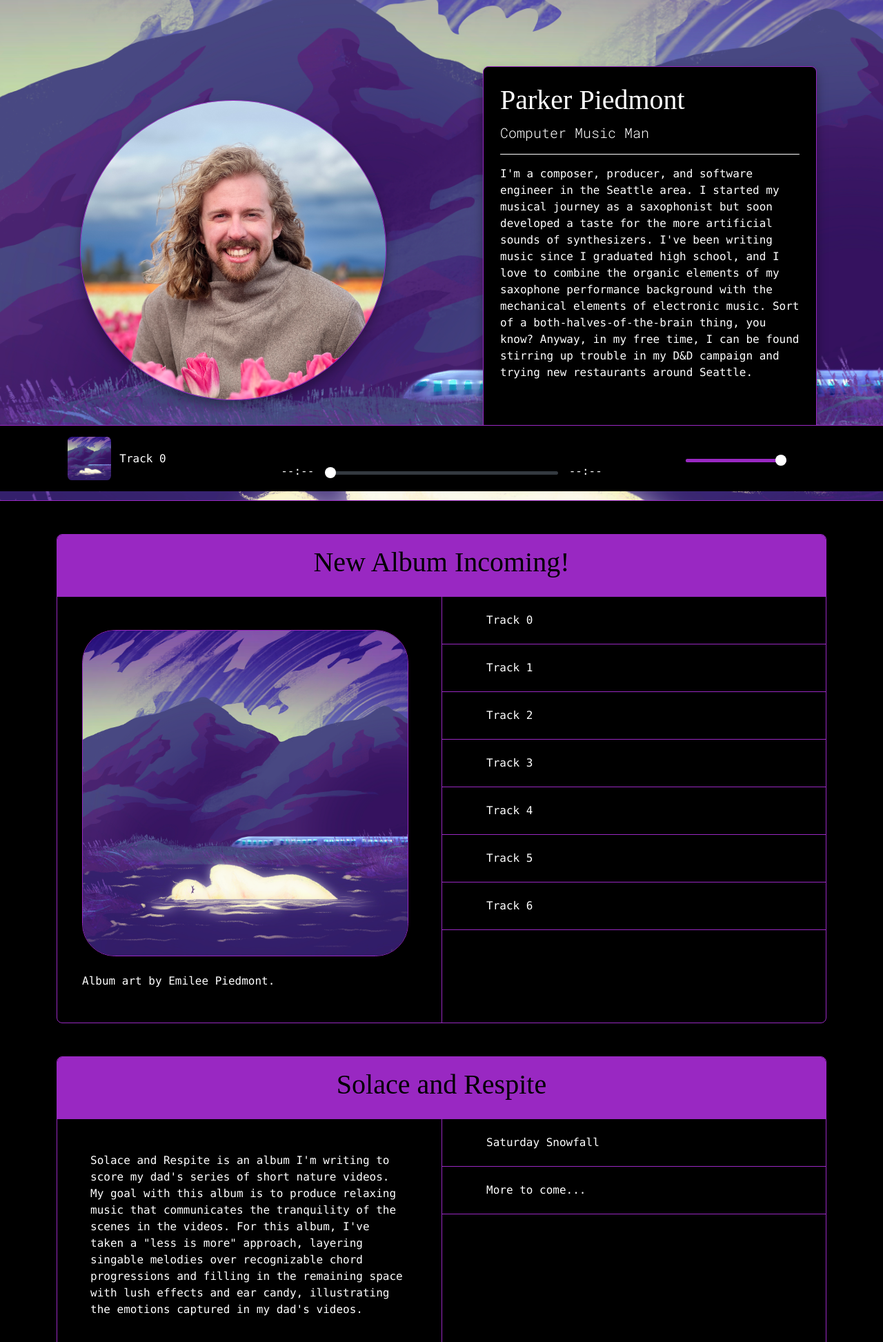
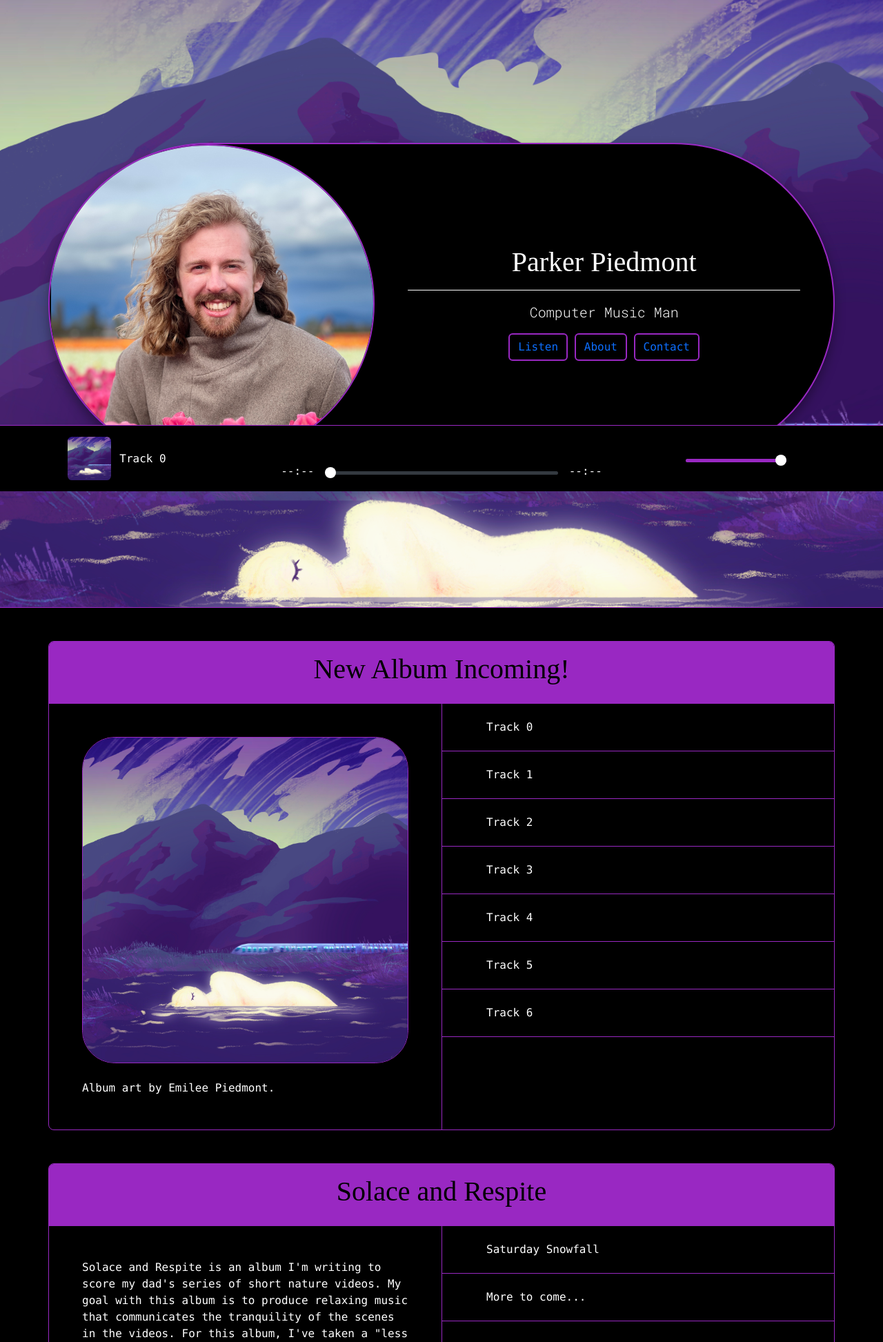
Before and after one commit to pjpiedmont/music-portfolio, a PHP site: page / in a window 1280 px wide. Shown: the part 88-2033 px from the top of the page at 69% size. Run offline with PHP 8.4, Linux system fonts and the light colour scheme; some web fonts are replaced.

Commit message:
Created pill-shaped hero

```diff
--- a/css/styles.css
+++ b/css/styles.css
@@ -125,6 +125,10 @@ textarea:focus {
 	border-radius: 0.5rem;
 }
 
+#hero > .row {
+	min-height: 55rem;
+}
+
 @media (min-width: 992px) {
 	.border-lg-start {
 		border-left: 1px solid var(--accent-bg-color);
--- a/index.html
+++ b/index.html
@@ -31,53 +31,54 @@
 	<main class="pt-lg-0 pb-lg-5 px-lg-0 p-4">
 
 		<section id="hero" class="container-fluid mb-5 p-0 overflow-hidden">
-			<div class="row p-4 p-md-5 text-body-emphasis"
+			<div class="row p-4 p-md-5 align-items-center"
 				style="background-image: url('assets/images/unnamed_album.png'); background-size: cover; background-position: center;">
 
-				<div class="col-lg-6 p-0">
-					<div class="container p-0" style="height: 100%">
-						<div class="row p-5 align-items-center" style="height: 100%">
-							<div class="col-lg-10 offset-lg-1 p-0">
-								<div class="container p-0 border rounded-circle overflow-hidden"
-									style="box-shadow: 0 0.5rem 1rem rgba(0, 0, 0, 0.35); max-height: 35rem; max-width: 35rem;">
+				<div class="col-lg-12">
+					<div
+						class="container p-0 rounded-pill border border-2 bg-main overflow-hidden"
+						style="box-shadow: 0 0.5rem 1rem rgba(0, 0, 0, 0.35);">
+						<div class="row p-0">
+							<div class="col-lg-5 pe-0 rounded-circle border overflow-hidden">
 								<img src="assets/images/tulips.jpeg"
-										alt="Portrait of Parker Piedmont">
+									alt="Portrait of Parker Piedmont"
+									style="width: 100%; height: 100%; object-fit: cover;">
 							</div>
-							</div> <!-- col -->
-						</div> <!-- row -->
-					</div> <!-- container -->
-				</div> <!-- col -->
-
-				<div class="col-lg-6">
+							<div class="col-lg-7 ps-0">
 								<div class="container" style="height: 100%">
-						<div class="row p-lg-5 align-items-center" style="height: 100%">
-							<div
-								class="col-12 color-main text-center text-lg-start p-4 rounded-3 bg-main border"
-								style="box-shadow: 0 0.5rem 1rem rgba(0, 0, 0, 0.35)">
+									<div class="row align-items-center" style="height: 100%">
+										<div class="col-12 color-main text-center p-5">
 											<h1>Parker Piedmont</h1>
+											<hr>
 											<p class="lead">Computer Music Man</p>
-								<hr>
-								<p>I'm a composer, producer, and software engineer in the
-									Seattle area. I started my musical journey as a saxophonist
-									but soon developed a taste for the more artificial sounds of
-									synthesizers. I've been writing music since I graduated high
+											<!-- <p>I'm a composer, producer, and software engineer in the
+												Seattle area. I started my musical journey as a
+												saxophonist
+												but soon developed a taste for the more artificial
+												sounds of
+												synthesizers. I've been writing music since I graduated
+												high
 												school, and I love to combine the organic elements of my
 												saxophone performance background with the mechanical
 												elements of electronic music. Sort of a
-									both-halves-of-the-brain thing, you know? Anyway, in my free
-									time, I can be found stirring up trouble in my D&D campaign
-									and trying new restaurants around Seattle.</p>
-								<p class="mb-lg-0">
-									<a href="mailto:parker@parkerpiedmont.com" target="_blank"
-										class="p-2 rounded-2"><i class="bi-envelope-fill"></i></a>
+												both-halves-of-the-brain thing, you know? Anyway, in my
+												free
+												time, I can be found stirring up trouble in my D&D
+												campaign
+												and trying new restaurants around Seattle.</p> -->
+											<!-- <p class="mb-lg-0">
+												<a href="mailto:parker@parkerpiedmont.com"
+													target="_blank" class="p-2 rounded-2"><i
+														class="bi-envelope-fill"></i></a>
 												<a href="https://www.linkedin.com/in/parkerpiedmont/"
 													target="_blank" class="p-2 rounded-2"><i
 														class="bi-linkedin"></i></a>
 												<a href="https://discordapp.com/users/232967632897179648"
 													target="_blank" class="p-2 rounded-2"><i
 														class="bi-discord"></i></a>
-									<a href="https://instagram.com/pjpiedmont" target="_blank"
-										class="p-2 rounded-2"><i class="bi-instagram"></i></a>
+												<a href="https://instagram.com/pjpiedmont"
+													target="_blank" class="p-2 rounded-2"><i
+														class="bi-instagram"></i></a> -->
 											<!-- <p class="lead my-3">Multiple lines of text that form the lede,
 															informing
 															new readers quickly and efficiently about what’s most interesting
@@ -86,20 +87,26 @@
 														<p class="lead mb-0"><a href="#"
 																class="text-body-emphasis fw-bold">Continue
 																reading...</a></p> -->
-								</p>
+											<!-- </p> -->
+											<a class="btn btn-outline-primary border">Listen</a>
+											<a class="btn btn-outline-primary border">About</a>
+											<a class="btn btn-outline-primary border">Contact</a>
 										</div>
 									</div>
 								</div>
-				</div> <!-- col -->
+							</div>
+						</div>
+					</div>
+				</div>
 
 			</div> <!-- row -->
 		</section> <!-- hero -->
 
 		<!-- Compositions -->
-		<section class="container">
+		<section class="container-fluid">
 
 			<!-- New album -->
-			<div class="my-5 border rounded-3 overflow-hidden">
+			<div class="container my-5 border rounded-3 overflow-hidden">
 
 				<!-- Header -->
 				<div class="row p-0">
```
Lines whose indentation alone changed are shown as unchanged.
